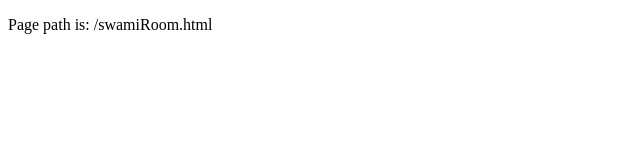
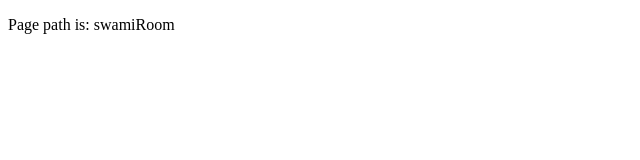
Before and after one commit to blackirishlibenforcer/swamisays, a plain HTML site: page swamiRoom.html in a window 1280 px wide. Shown: the full height of the page, 0-640 px from the left. Drawn offline with Linux system fonts and the light colour scheme.

Commit message:
testing regex

```diff
--- a/swamiRoom.html
+++ b/swamiRoom.html
@@ -12,8 +12,9 @@
     <p id="demo"></p>
 
     <script>
+        var win = window.location.pathname.split(/[\/\.]+/);
         document.getElementById("demo").innerHTML =
-            "Page path is: " + window.location.pathname;
+            "Page path is: " + win[win.length-2];
     </script>
 </body>
 
```
